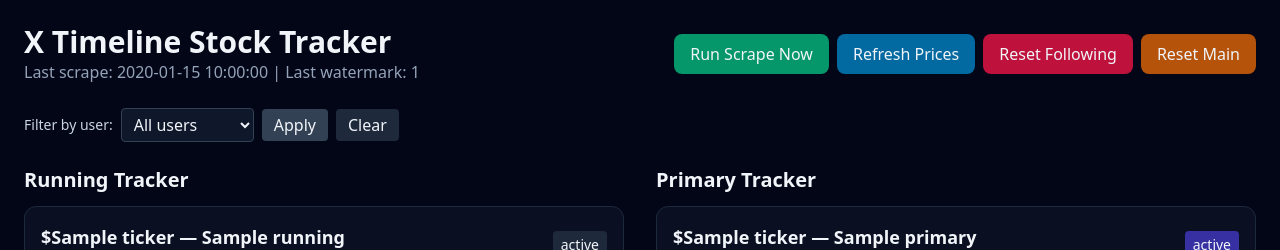
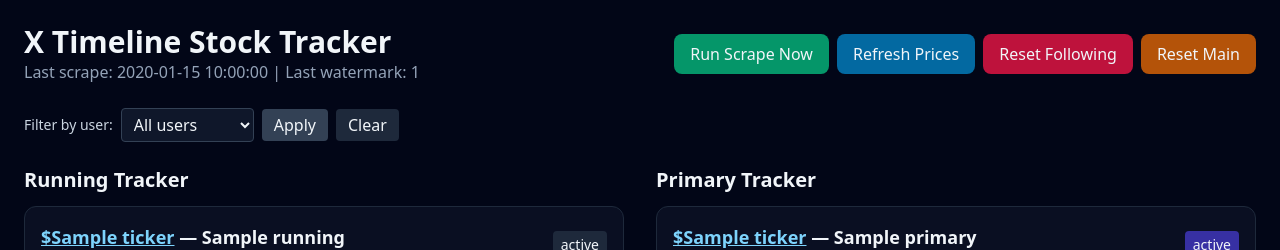
Before and after one commit to chandanvenkatesh07/X_Stock_Tracker, a FastAPI app: template templates/index.html in a window 1280 px wide. Shown: the top 250 px of the page. Run offline with FastAPI, Linux system fonts and the light colour scheme; the template is opened without the code that fills it: most values are stand-ins (such as "Sample title", 1, 10 or a date in 2020); some libraries are stand-ins or nearby versions.

Commit message:
Make ticker symbols open full TradingView chart links

```diff
--- a/templates/index.html
+++ b/templates/index.html
@@ -53,7 +53,7 @@
           <div class="rounded-xl border border-slate-800 p-4 bg-slate-900/60">
             <div class="flex justify-between items-center mb-2">
               <div>
-                <p class="text-lg font-bold">${{ r.ticker }} — {{ r.company_name }}</p>
+                <p class="text-lg font-bold"><a class="text-sky-300 hover:text-sky-200 underline" href="https://www.tradingview.com/chart/?symbol={{ r.ticker }}" target="_blank" rel="noopener noreferrer">${{ r.ticker }}</a> — {{ r.company_name }}</p>
                 {% set tracked_by = (json.loads(r.unique_sources)|length) if r.unique_sources else 0 %}
                 <p class="text-xs text-slate-400">{{ r.sector }} • {{ r.asset_class }} • Tracked By: {{ tracked_by }} • Repeated: {{ r.mention_count }} • {{ r.sentiment_score }}% bullish</p>
               </div>
@@ -86,7 +86,7 @@
           <div class="rounded-xl border border-slate-800 p-4 bg-slate-900/60">
             <div class="flex justify-between items-center mb-2">
               <div>
-                <p class="text-lg font-bold">${{ p.ticker }} — {{ p.company_name }}</p>
+                <p class="text-lg font-bold"><a class="text-sky-300 hover:text-sky-200 underline" href="https://www.tradingview.com/chart/?symbol={{ p.ticker }}" target="_blank" rel="noopener noreferrer">${{ p.ticker }}</a> — {{ p.company_name }}</p>
                 {% set pm = primary_meta.get(p.id, {}) %}
                 <p class="text-xs text-slate-400">{{ p.sector }} • {{ p.asset_class }} • Tracked By: {{ pm.get('tracked_by', 0) }} • Repeated: {{ pm.get('repeated', 0) }} • Conviction: {{ p.conviction }}</p>
               </div>
```
